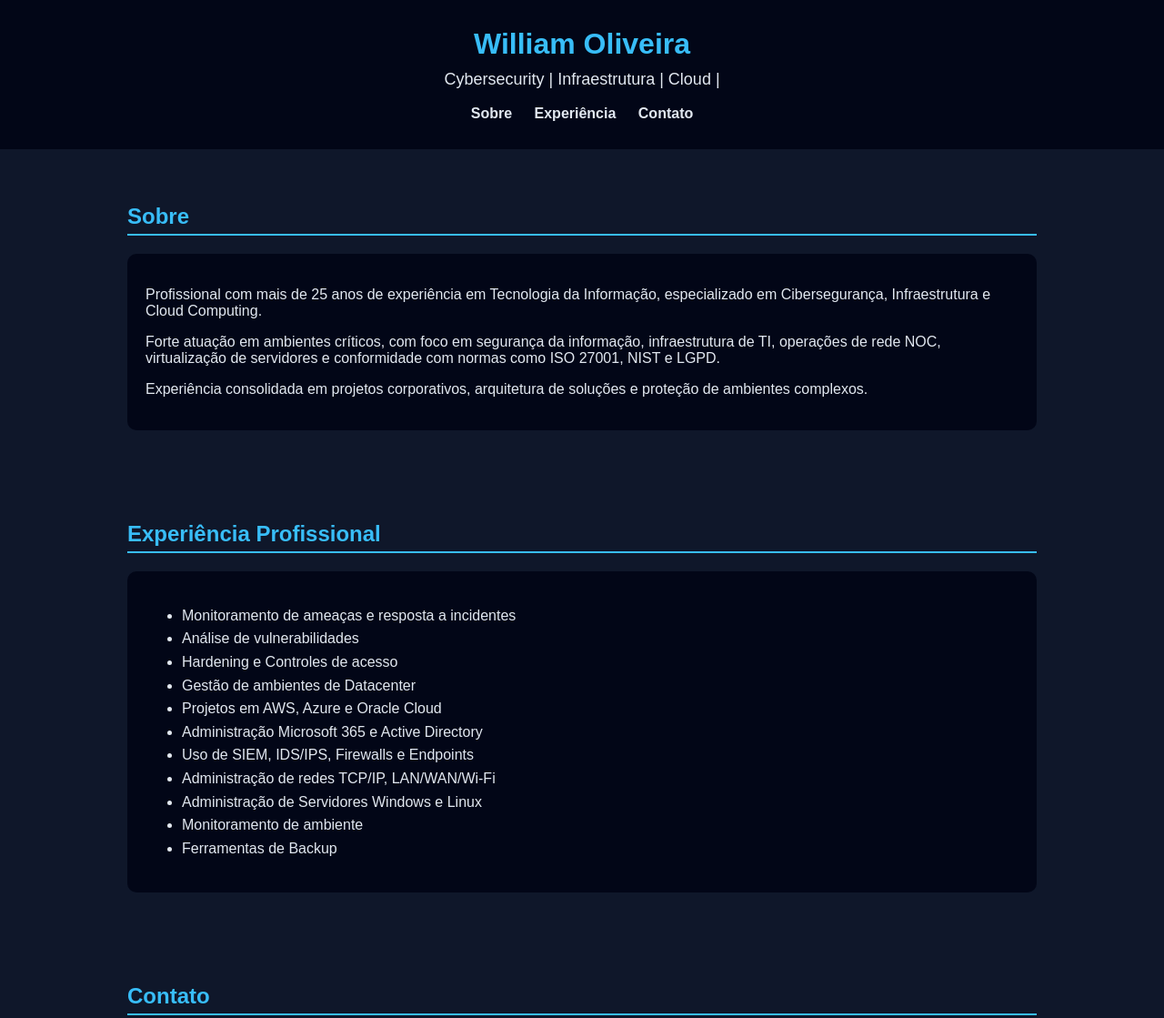
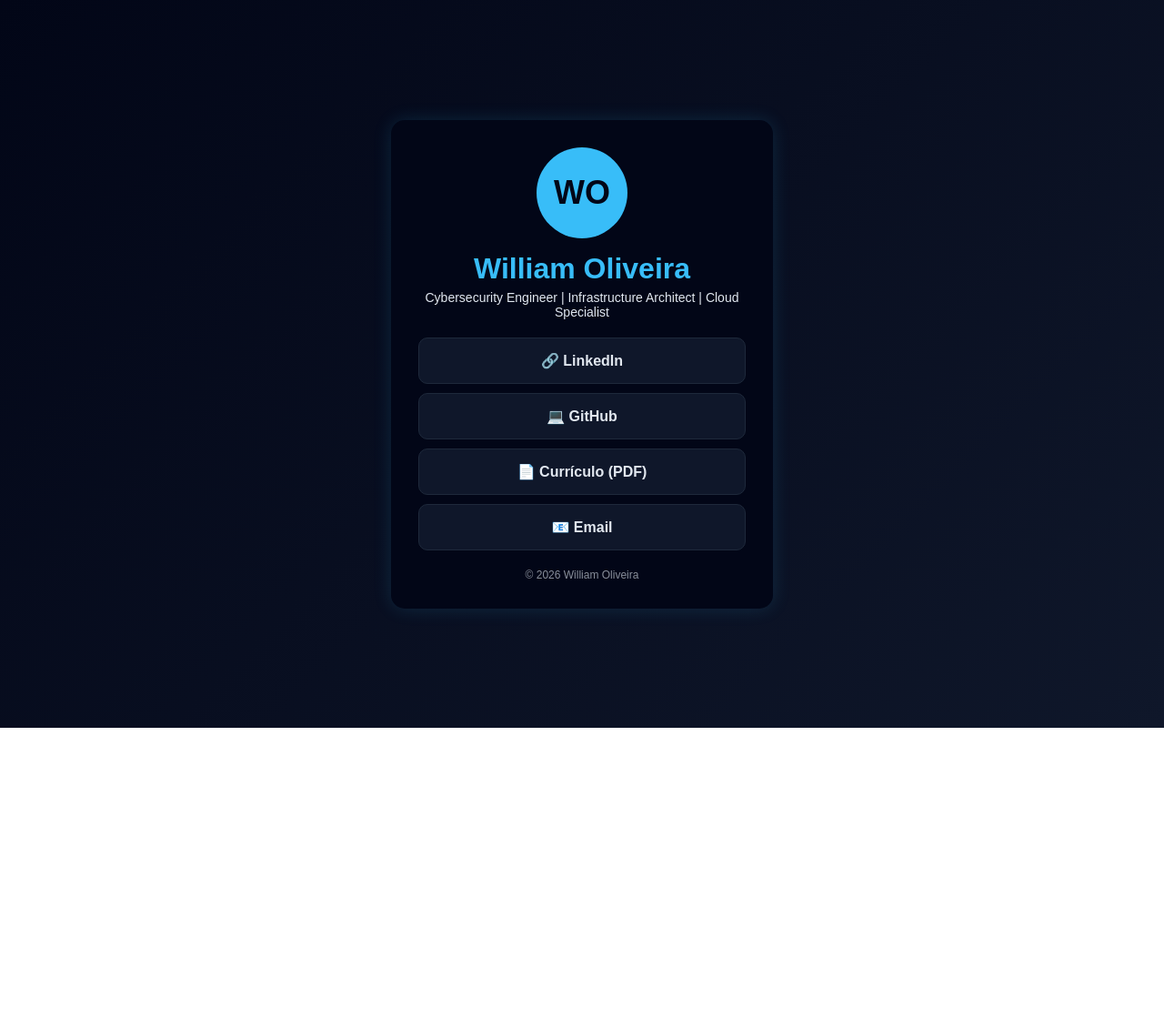
Before and after one commit to woliversor/woliversor.github.io, a plain HTML site: page index.html in a window 1280 px wide. Shown: the top 1119 px of the page at 91% size. After the commit the page ends 800 px from the top, so only its background shows below. Drawn offline with Linux system fonts and the light colour scheme.

Commit message:
GitHubPages

```diff
--- a/index.html
+++ b/index.html
@@ -3,87 +3,82 @@
 <head>
   <meta charset="UTF-8">
   <meta name="viewport" content="width=device-width, initial-scale=1.0">
-  <title>William Oliveira | Consultoria Cybersecurity & Infraestrutura de TI</title>
+  <title>William Oliveira</title>
 
   <style>
     body {
+      margin: 0;
       font-family: Arial, sans-serif;
-      margin: 0;
-      background-color: #0f172a;
+      background: linear-gradient(135deg, #020617, #0f172a);
       color: #e2e8f0;
+      display: flex;
+      justify-content: center;
+      align-items: center;
+      min-height: 100vh;
     }
 
-    header {
-      background: #020617;
+    .container {
+      width: 100%;
+      max-width: 420px;
       padding: 30px;
       text-align: center;
     }
 
-    header h1 {
-      margin: 0;
-      color: #38bdf8;
-      font-size: 32px;
+    .card {
+      background: #020617;
+      border-radius: 15px;
+      padding: 30px;
+      box-shadow: 0 0 20px rgba(56,189,248,0.15);
     }
 
-    header p {
-      margin-top: 10px;
-      font-size: 18px;
-    }
-
-    nav {
-      margin-top: 15px;
-    }
-
-    nav a {
-      color: #e2e8f0;
-      margin: 0 10px;
-      text-decoration: none;
+    .avatar {
+      width: 100px;
+      height: 100px;
+      border-radius: 50%;
+      background: #38bdf8;
+      display: flex;
+      align-items: center;
+      justify-content: center;
+      font-size: 36px;
+      color: #020617;
+      margin: auto;
+      margin-bottom: 15px;
       font-weight: bold;
     }
 
-    nav a:hover {
+    h1 {
+      margin: 10px 0 5px;
       color: #38bdf8;
     }
 
-    section {
-      padding: 40px;
-      max-width: 1000px;
-      margin: auto;
+    p {
+      margin: 0 0 20px;
+      font-size: 14px;
     }
 
-    h2 {
-      color: #38bdf8;
-      border-bottom: 2px solid #38bdf8;
-      padding-bottom: 5px;
+    .link {
+      display: block;
+      background: #0f172a;
+      margin: 10px 0;
+      padding: 15px;
+      border-radius: 10px;
+      text-decoration: none;
+      color: #e2e8f0;
+      font-weight: bold;
+      transition: 0.3s;
+      border: 1px solid #1e293b;
     }
 
-    .card {
-      background: #020617;
-      padding: 20px;
-      margin-top: 20px;
-      border-radius: 10px;
-    }
-
-    ul {
-      line-height: 1.6;
+    .link:hover {
+      background: #38bdf8;
+      color: #020617;
+      transform: scale(1.03);
     }
 
     footer {
-      text-align: center;
-      padding: 20px;
-      background: #020617;
-      margin-top: 40px;
-    }
-
-    .btn {
-      display: inline-block;
-      margin-top: 10px;
-      padding: 10px 15px;
-      background: #38bdf8;
-      color: #020617;
-      border-radius: 5px;
-      text-decoration: none;
-      font-weight: bold;
+      margin-top: 20px;
+      font-size: 12px;
+      opacity: 0.6;
     }
 
   </style>
@@ -91,81 +86,37 @@
 
 <body>
 
-<header>
-  <h1>William Oliveira</h1>
-  <p>Cybersecurity | Infraestrutura | Cloud |</p>
+<div class="container">
+  <div class="card">
 
-  <nav>
-    <a href="#sobre">Sobre</a>
-    <a href="#experiencia">Experiência</a>
-    <a href="#contato">Contato</a>
-  </nav>
-</header>
+    <div class="avatar">WO</div>
 
-<section id="sobre">
-  <h2>Sobre</h2>
-  <div class="card">
-    <p>
-      Profissional com mais de 25 anos de experiência em Tecnologia da Informação,
-      especializado em Cibersegurança, Infraestrutura e Cloud Computing.
-    </p>
+    <h1>William Oliveira</h1>
+    <p>Cybersecurity Engineer | Infrastructure Architect | Cloud Specialist</p>
 
-    <p>
-      Forte atuação em ambientes críticos, com foco em segurança da informação, infraestrutura de TI,
-      operações  de rede NOC, virtualização de servidores e conformidade com normas como ISO 27001, NIST e LGPD.
-    </p>
+    <a class="link" href="https://www.linkedin.com/in/woliversor/" target="_blank">
+      🔗 LinkedIn
+    </a>
 
-    <p>
-      Experiência consolidada em projetos corporativos, arquitetura de soluções e
-      proteção de ambientes complexos.
-    </p>
-  </div>
-</section>
+    <a class="link" href="https://github.com/woliversor" target="_blank">
+      💻 GitHub
+    </a>
 
-<section id="experiencia">
-  <h2>Experiência Profissional</h2>
+    <a class="link" href="#" target="_blank">
+      📄 Currículo (PDF)
+    </a>
 
-  <div class="card">
-    <ul>
-      <li>Monitoramento de ameaças e resposta a incidentes</li>
-      <li>Análise de vulnerabilidades</li>
-      <li>Hardening e Controles de acesso</li>
-      <li>Gestão de ambientes de Datacenter</li>
-      <li>Projetos em AWS, Azure e Oracle Cloud</li>
-      <li>Administração Microsoft 365 e Active Directory</li>
-      <li>Uso de SIEM, IDS/IPS, Firewalls e Endpoints</li>
-      <li>Administração de redes TCP/IP, LAN/WAN/Wi-Fi</li>
-      <li>Administração de Servidores Windows e Linux</li>
-      <li>Monitoramento de ambiente</li>
-      <li>Ferramentas de Backup</li>
-
-    </ul>
-    </div>
-
-</section>
+    <a class="link" href="mailto:woliversor@hotmail.com">
+      📧 Email
+    </a>
 
 
+    <footer>
+      © 2026 William Oliveira
+    </footer>
 
-<section id="contato">
-  <h2>Contato</h2>
-
-  <div class="card">
-    <p>Email: woliver@hotmail.com</p>
-
-    <a class="btn" href="https://www.linkedin.com/in/woliversor/" target="_blank">
-      LinkedIn
-    </a>
-
-    <a class="btn" href="https://github.com/woliversor" target="_blank">
-      GitHub
-    </a>
   </div>
-
-</section>
-
-<footer>
-  <p>© 2026 William Oliveira</p>
-</footer>
+</div>
 
 </body>
 </html>
```
